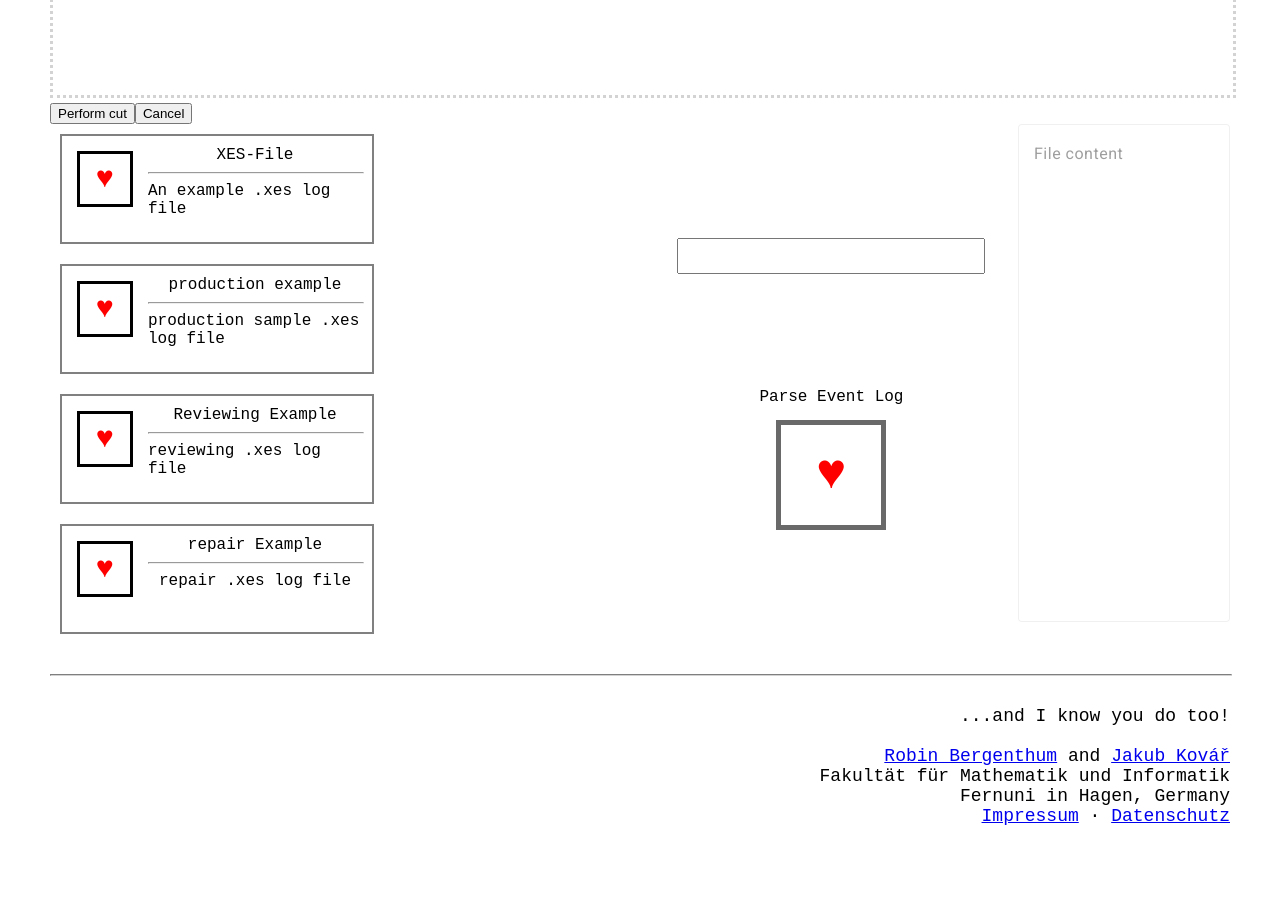
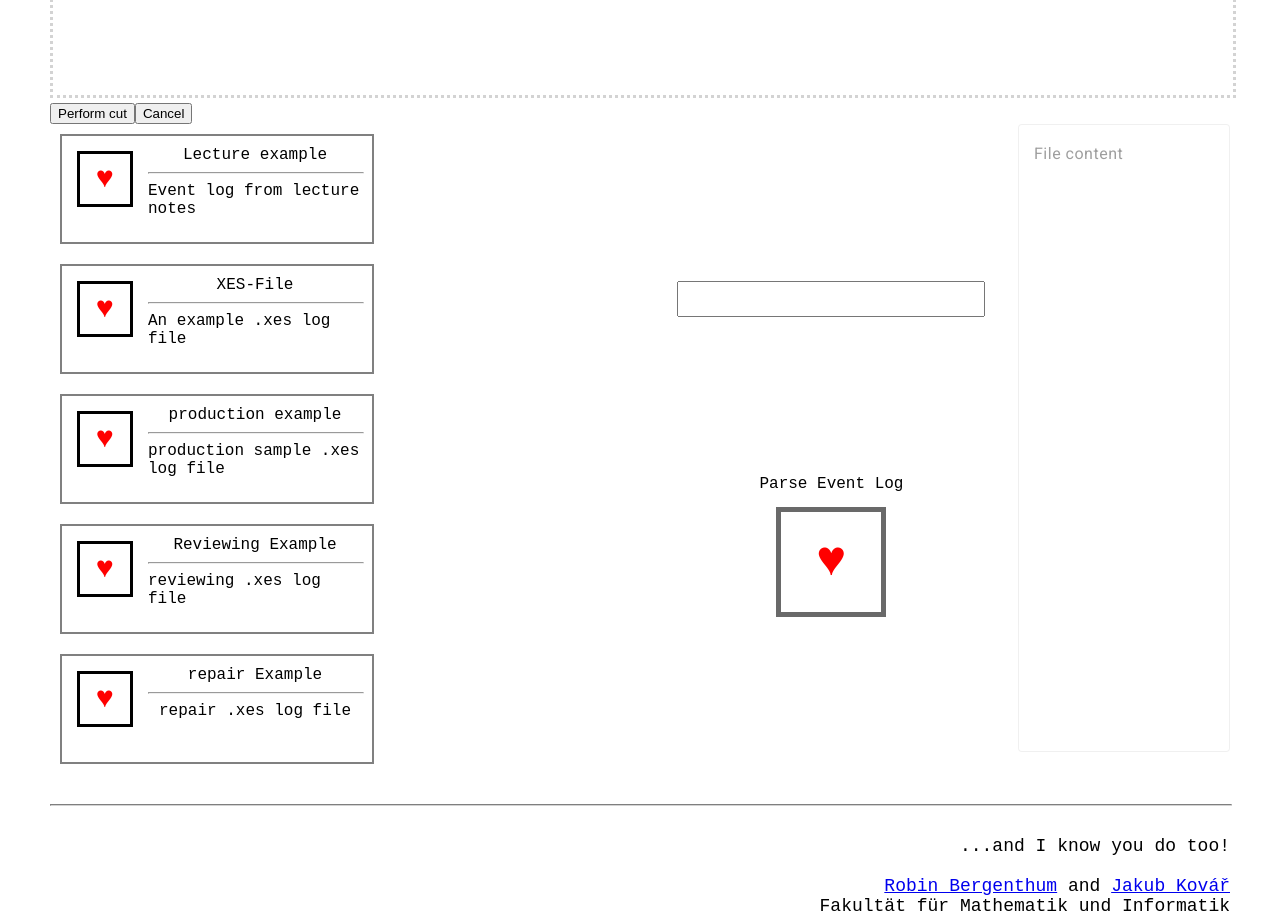
Before and after one commit to TilDans/Westen-FaPra-WiSe-24-25-ImproveLayout, an Angular app: page / in a window 1280 px wide. Shown: the part 900-1816 px from the top of the page. Before the commit the page ends 1726 px from the top, so only its background shows below. Built offline with nearby package versions, Linux system fonts and the light colour scheme.

Commit message:
FPW-24: Add less complicated xes file from lecture notes

```diff
--- a/src/app/app.component.html
+++ b/src/app/app.component.html
@@ -16,6 +16,8 @@
     <div class="sampleFile">
 
         <div class="flexRowAlignSpaceEvenlyStart">
+            <app-example-file title="Lecture example" link="assets/lectureExample.xes"
+                              description="Event log from lecture notes"></app-example-file>
             <app-example-file title="XES-File" link="assets/example.xes"
                 description="An example .xes log file"></app-example-file>
             <app-example-file title="production example" link="assets/Production.xes"
```
Also changed, not shown: 1 other file (tests, documents, lock files or other folders).
